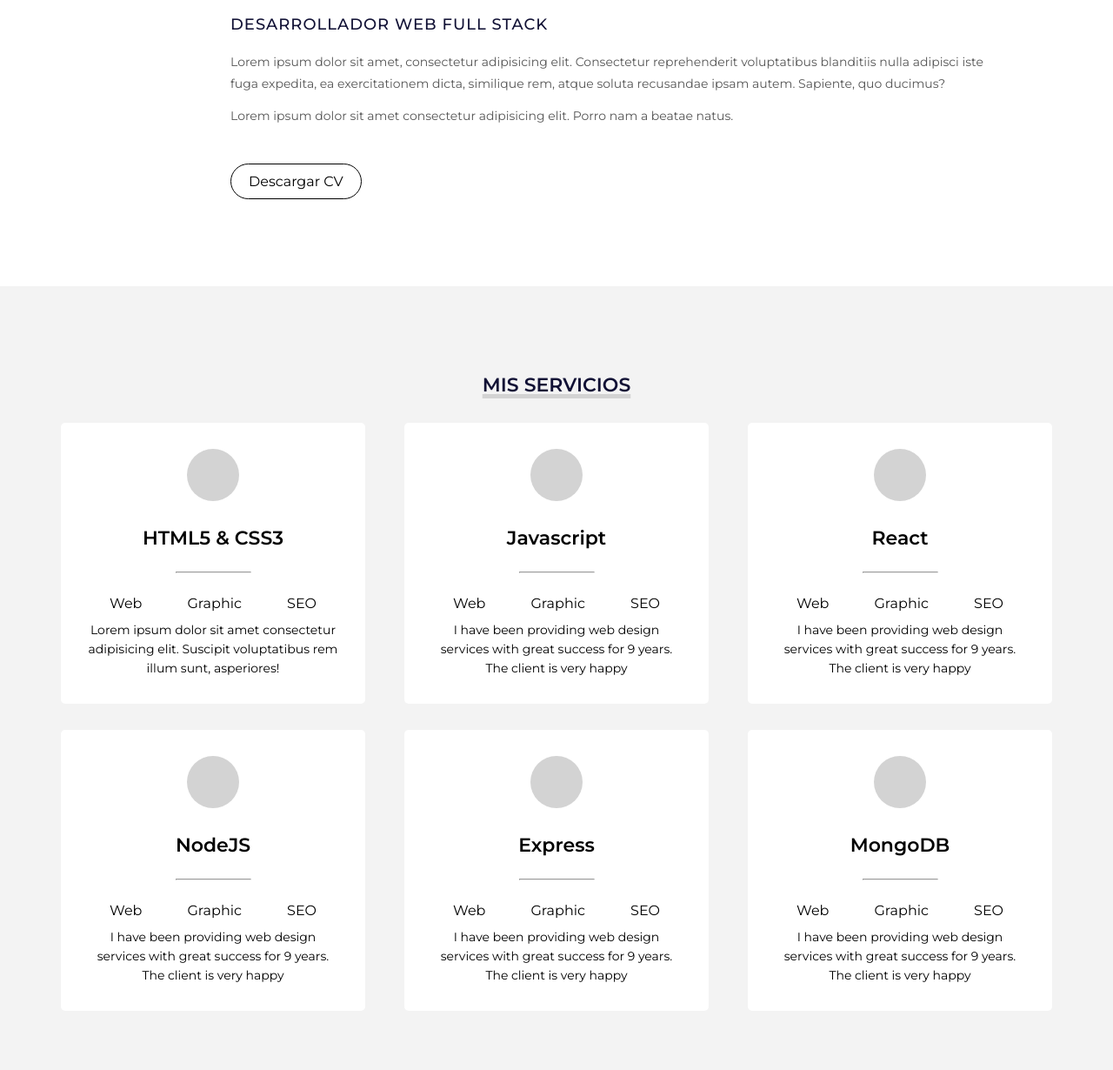
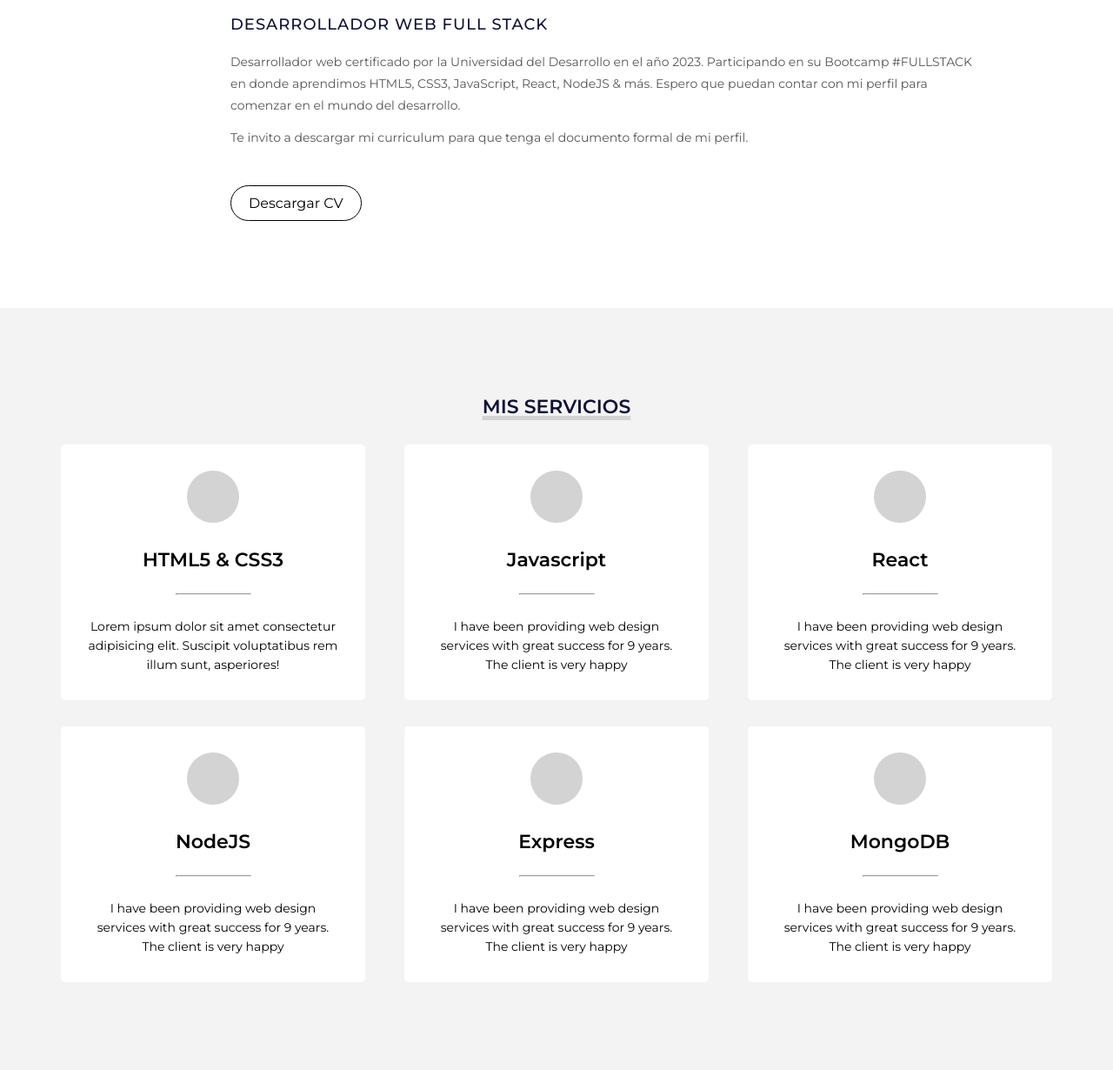
Before and after one commit to PatricioSant/proyecto06, a plain HTML site: page index.html in a window 1280 px wide. Shown: the part 990-2220 px from the top of the page at 87% size. Drawn offline with Linux system fonts and the light colour scheme; files whose address does not match are found by name.

Commit message:
Arreglo de detalles - HTML, CSS3 y JavaScript

```diff
--- a/index.html
+++ b/index.html
@@ -13,7 +13,7 @@
         <div class="contenido">
           <header>
             <div class="contenido-header">
-              <h1>/LP/</h1>
+              <h1>/PS/</h1>
               <nav id="nav" class="">
                 <ul id="links">
                   <li>
@@ -61,7 +61,8 @@
               Soy <span>Patricio Santibáñez</span>, Desarrollador Web Full Stack
             </h2>
             <p class="descripcion">
-              Lorem ipsum dolor sit amet consectetur adipisicing elit. Soluta,
+              ¡Aquí encontrarás información personal y conocimientos de
+              programación que tengo!
             </p>
             <a href="#portfolio">Ir a Portafolio</a>
           </div>
@@ -78,14 +79,15 @@
           <h2>Hola, Soy <span>Patricio Santibáñez</span></h2>
           <h3>Desarrollador Web Full Stack</h3>
           <p>
-            Lorem ipsum dolor sit amet, consectetur adipisicing elit.
-            Consectetur reprehenderit voluptatibus blanditiis nulla adipisci
-            iste fuga expedita, ea exercitationem dicta, similique rem, atque
-            soluta recusandae ipsam autem. Sapiente, quo ducimus?
+            Desarrollador web certificado por la Universidad del Desarrollo en
+            el año 2023. Participando en su Bootcamp #FULLSTACK en donde
+            aprendimos HTML5, CSS3, JavaScript, React, NodeJS & más. Espero que
+            puedan contar con mi perfil para comenzar en el mundo del
+            desarrollo.
           </p>
           <p>
-            Lorem ipsum dolor sit amet consectetur adipisicing elit. Porro nam a
-            beatae natus.
+            Te invito a descargar mi curriculum para que tenga el documento
+            formal de mi perfil.
           </p>
           <a href="#">Descargar CV</a>
         </div>
@@ -99,11 +101,6 @@
             <span class="icono"> <i class="fa-solid fa-code"></i></span>
             <h4>HTML5 & CSS3</h4>
             <hr />
-            <ul class="servicios-tag">
-              <li>Web</li>
-              <li>Graphic</li>
-              <li>SEO</li>
-            </ul>
             <p>
               Lorem ipsum dolor sit amet consectetur adipisicing elit. Suscipit
               voluptatibus rem illum sunt, asperiores!
@@ -113,11 +110,6 @@
             <span class="icono"><i class="fa-solid fa-file-code"></i></span>
             <h4>Javascript</h4>
             <hr />
-            <ul class="servicios-tag">
-              <li>Web</li>
-              <li>Graphic</li>
-              <li>SEO</li>
-            </ul>
             <p>
               I have been providing web design services with great success for 9
               years. The client is very happy
@@ -129,11 +121,6 @@
             ></span>
             <h4>React</h4>
             <hr />
-            <ul class="servicios-tag">
-              <li>Web</li>
-              <li>Graphic</li>
-              <li>SEO</li>
-            </ul>
             <p>
               I have been providing web design services with great success for 9
               years. The client is very happy
@@ -145,11 +132,6 @@
             <span class="icono"><i class="fa-solid fa-database"></i></span>
             <h4>NodeJS</h4>
             <hr />
-            <ul class="servicios-tag">
-              <li>Web</li>
-              <li>Graphic</li>
-              <li>SEO</li>
-            </ul>
             <p>
               I have been providing web design services with great success for 9
               years. The client is very happy
@@ -159,11 +141,6 @@
             <span class="icono"><i class="fa-solid fa-palette"></i></span>
             <h4>Express</h4>
             <hr />
-            <ul class="servicios-tag">
-              <li>Web</li>
-              <li>Graphic</li>
-              <li>SEO</li>
-            </ul>
             <p>
               I have been providing web design services with great success for 9
               years. The client is very happy
@@ -175,11 +152,6 @@
             ></span>
             <h4>MongoDB</h4>
             <hr />
-            <ul class="servicios-tag">
-              <li>Web</li>
-              <li>Graphic</li>
-              <li>SEO</li>
-            </ul>
             <p>
               I have been providing web design services with great success for 9
               years. The client is very happy
--- a/styles/estilos.css
+++ b/styles/estilos.css
@@ -96,7 +96,7 @@ html {
 }
 
 #inicio .contenido .presentacion h2 {
-  font-size: 55px;
+  font-size: 25px;
   margin-bottom: 25px;
   text-align: center;
 }
```
